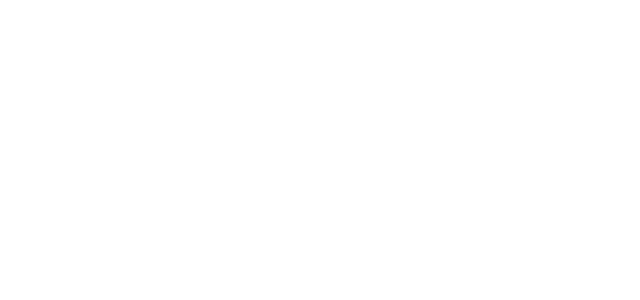
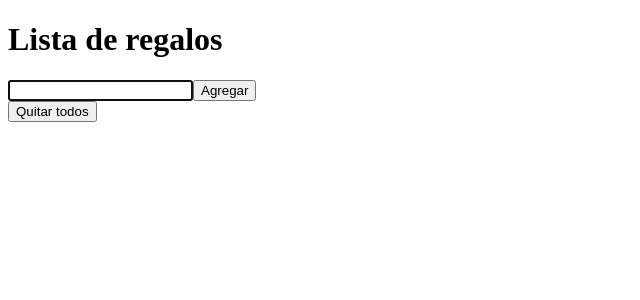
Before and after one commit to ferutizi/adviency-2022, a React (Create React App) app: page / in a window 1280 px wide. Shown: the top 300 px of the page, without its empty margins (0-640 px from the left). Built offline with nearby package versions, Linux system fonts and the light colour scheme.

Commit message:
components gifts, formulario, add, delete, + -

```diff
--- a/src/App.js
+++ b/src/App.js
@@ -1,8 +1,19 @@
+import { useState } from "react";
+import Formulario from "./components/Formulario";
+import Gifts from "./components/Gifts";
 
 function App() {
-
+  const [gifts, setGifts] = useState([]);
   return (
     <>
+      <div>
+        <div>
+          <h1>Lista de regalos</h1>
+          <Formulario gifts={gifts} setGifts={setGifts} />
+          <Gifts gifts={gifts} setGifts={setGifts} />
+        </div>
+        <button type="button" onClick={() => setGifts([])}>Quitar todos</button>
+      </div>
     </>
   );
 }
--- /dev/null
+++ b/src/components/Formulario.jsx
@@ -0,0 +1,43 @@
+import { useFormik } from "formik"
+
+const Formulario = ({ gifts, setGifts }) => {
+
+    const validate = (values) => {
+        let error = {}
+        const newGift = gifts.find(gift => gift.name.trim() === values.name.trim())
+
+        if(!values.name) {
+            error.name = 'No escribiste ningún regalo ¿Acaso quieres un envoltorio vacío?'
+        }
+
+        if(newGift) {
+            error.name = 'Este regalo ya está en la lista. Puedes agregar otra unidad con el boton +'
+        }
+
+        return error;
+    }
+
+    const formik = useFormik({
+        initialValues: {
+            name: '',
+            count: 0
+        },
+        validate,
+        onSubmit: (values,{ resetForm }) => {
+            setGifts([
+                ...gifts,
+                values
+            ]);
+            resetForm({ name: '', count: 0 });
+        }
+    });
+
+    return(
+        <form onSubmit={formik.handleSubmit}>
+            <input type='text' autoFocus {...formik.getFieldProps('name')} />
+            <button type="submit">Agregar</button>
+        </form>
+    );
+}
+
+export default Formulario;
--- /dev/null
+++ b/src/components/Gifts.jsx
@@ -0,0 +1,43 @@
+const Gifts = ({ gifts, setGifts }) => {
+
+    const aumentar = (gift) => {
+        if(gift.count >= 0) {
+        gifts.filter(item => item.name === gift.name).map(item => item.count = gift.count + 1);
+        }
+        setGifts([...gifts]);
+    }
+
+    const disminuir = (gift) => {
+        if(gift.count > 0) {
+        gifts.filter(item => item.name === gift.name).map(item => item.count = gift.count - 1);
+        }
+        setGifts([...gifts]);
+    }
+
+    const deleteGift = (name) => {
+        const newGifts = gifts.filter(item => item.name !== name);
+        setGifts(newGifts);
+    }
+
+
+    return(
+        <div>
+            {gifts !== '' ?
+                gifts.map(item =>
+                    <div key={item.name}>
+                        <p>{item.name} {item.count > 0 ? `x${item.count}` : null}</p>
+                        <div>
+                            <div>
+                                <button type="button" onClick={() => aumentar(item)}>+</button>
+                                <button type="button" onClick={() => disminuir(item)}>-</button>
+                            </div>
+                            <button type="button" onClick={() => deleteGift(item.name)}>x</button>
+                        </div>
+                    </div>)
+                : <p>¿No quieres nada para navidad? Vamos... debe haber algo que quieras</p>
+            }
+        </div>
+    );
+}
+
+export default Gifts;
```
Also changed, not shown: src/components/Formulario.scss (added), src/components/Gifts.scss (added), src/sass/_mixins.scss (added), src/sass/_variables.scss (added).
